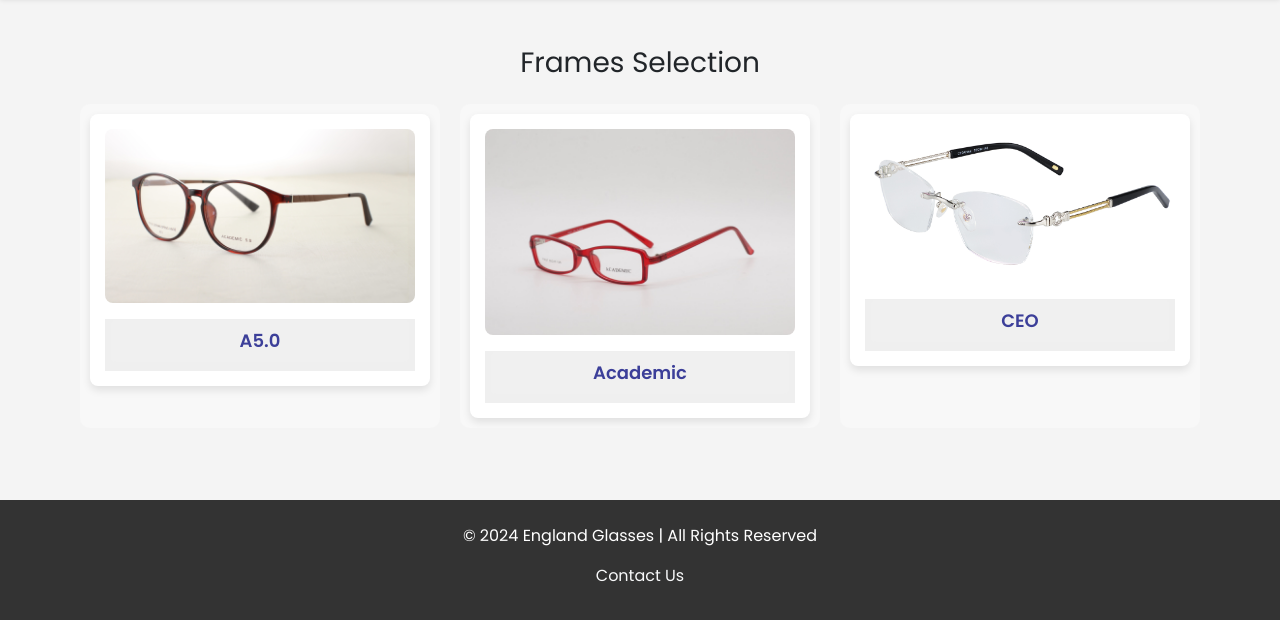
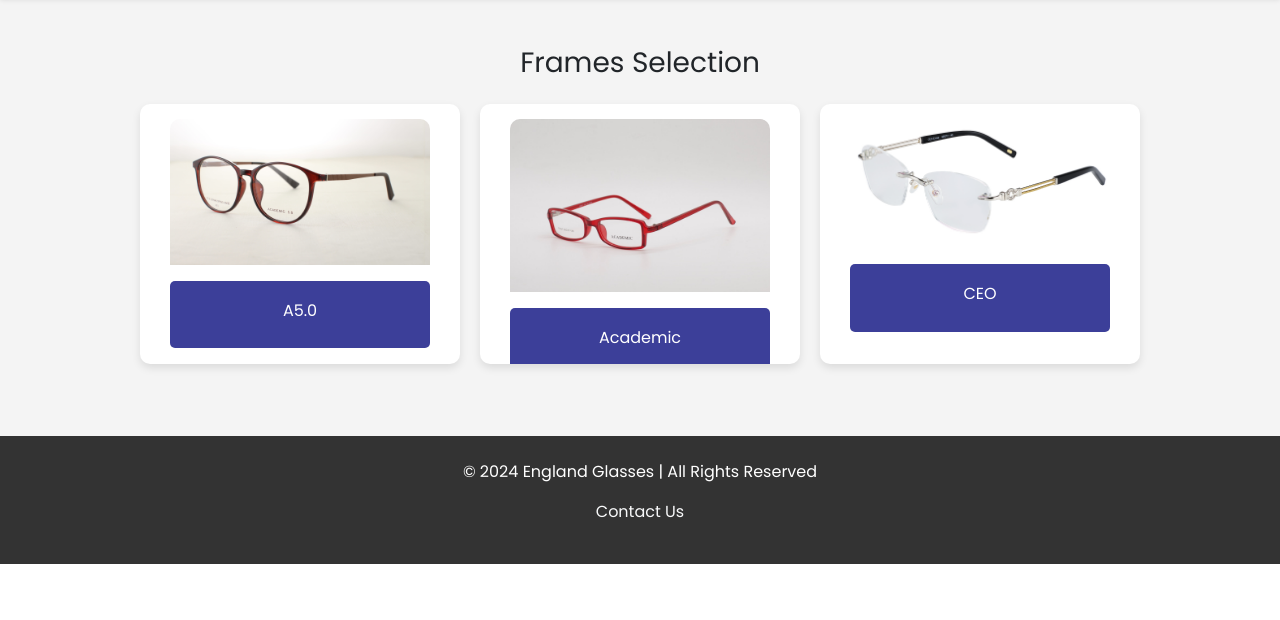
Before and after one commit to Clarisagonzalez/EnglandGlasses, a website: page frames.html in a window 1280 px wide. Shown: the part 192-812 px from the top of the page. Drawn offline with nearby package versions, Linux system fonts and the light colour scheme.

Commit message:
styling fixes

```diff
--- a/frames.html
+++ b/frames.html
@@ -32,39 +32,55 @@
     flex-wrap: wrap;
     gap: 20px;
     justify-content: center;
+    align-items: stretch;
 }
 
 .frames-container .category {
-    flex: 1 1 calc(33.333% - 20px); /* Default for large screens */
-    max-width: calc(33.333% - 20px); /* 3 items per row */
-    box-sizing: border-box;
+    flex: 1 1 280px; /* Minimum width for each card */
+    max-width: 320px; /* Caps the width for larger screens */
     background-color: #fff;
     border-radius: 10px;
     overflow: hidden;
-    transition: transform 0.2s;
-    padding: 10px;
-    font-size: 18px;
-    font-weight: bold;
-    text-align: center;
-    background-color: #f8f8f8;
+    box-shadow: 0 4px 8px rgba(0, 0, 0, 0.1);
+    transition: transform 0.2s ease-in-out;
+    display: flex;
+    flex-direction: column;
+    justify-content: space-between; /* Ensures consistent spacing */
+    height: 260px; /* Set uniform height for all cards */
 }
 
 .frames-container .category:hover {
-      transform: scale(1.05);
+    transform: translateY(-5px); /* Subtle hover effect */
+    box-shadow: 0 6px 16px rgba(0, 0, 0, 0.2);
 }
 
     .category-card {
-    position: relative;
-    background-color: white;
-    padding: 15px;
-    border-radius: 8px;
-    box-shadow: 0 4px 8px rgba(0, 0, 0, 0.1);
+    display: flex;
+    flex-direction: column;
+    align-items: center;
+    justify-content: space-between; /* Distributes content evenly */
+    height: 70%;
+    padding: 15px; /* Adds spacing inside the card */
 }
 
 .category-btn {
-    border: none; /* Remove any borders */
-    box-shadow: none; /* Remove any shadows */
-    outline: none; /* Remove focus outline */
+    background-color: #3c3f99;
+    color: #fff;
+    font-size: 14px;
+    font-weight: bold;
+    text-align: center;
+    padding: 10px;
+    border: none;
+    border-radius: 5px;
+    cursor: pointer;
+    margin: 0 20px 20px; /* Adds margin for spacing */
+    transition: background-color 0.3s ease-in-out;
+    align-self: center; /* Centers the button horizontally */
+    width: calc(100% - 40px); /* Ensures consistent width */
+}
+
+.category-btn:hover {
+    background-color: #5a61d1;
 }
 
 .category-btn:focus {
@@ -73,29 +89,17 @@
 }
 
 .category-image {
-    width: 100%; /* Ensures the image fills the width of the card */
-    height: auto; /* Maintains the image's aspect ratio */
-    border-radius: 8px;
-    object-fit: cover; /* Ensures the image covers the area while maintaining its aspect ratio */
+    width: 100%; /* Ensures the image fills the card width */
+    height: 200px; /* Set height for uniformity */
+    object-fit: cover; /* Ensures the image scales proportionally */
+    border-radius: 10px 10px 0 0; /* Rounded corners for top of card */
 }
 
 .category-title {
-    font-size: 18px;
-    font-weight: bold;
-    color: #3c3f99;
-    padding: 10px;
+    font-size: 16px;
+    color: white;
     text-align: center;
-      background-color: #F0F0F0;
-      border-radius: 5px;
-      border: none;
-      box-shadow: none;
-      outline: none;
-
-}
-
-/* Optional: Add a hover effect for the card */
-.category-card:hover {
-    box-shadow: 0 6px 16px rgba(0, 0, 0, 0.2);
+    padding: 10px 0;
 }
 
     .subcategories {
```
Lines whose indentation alone changed are shown as unchanged.
